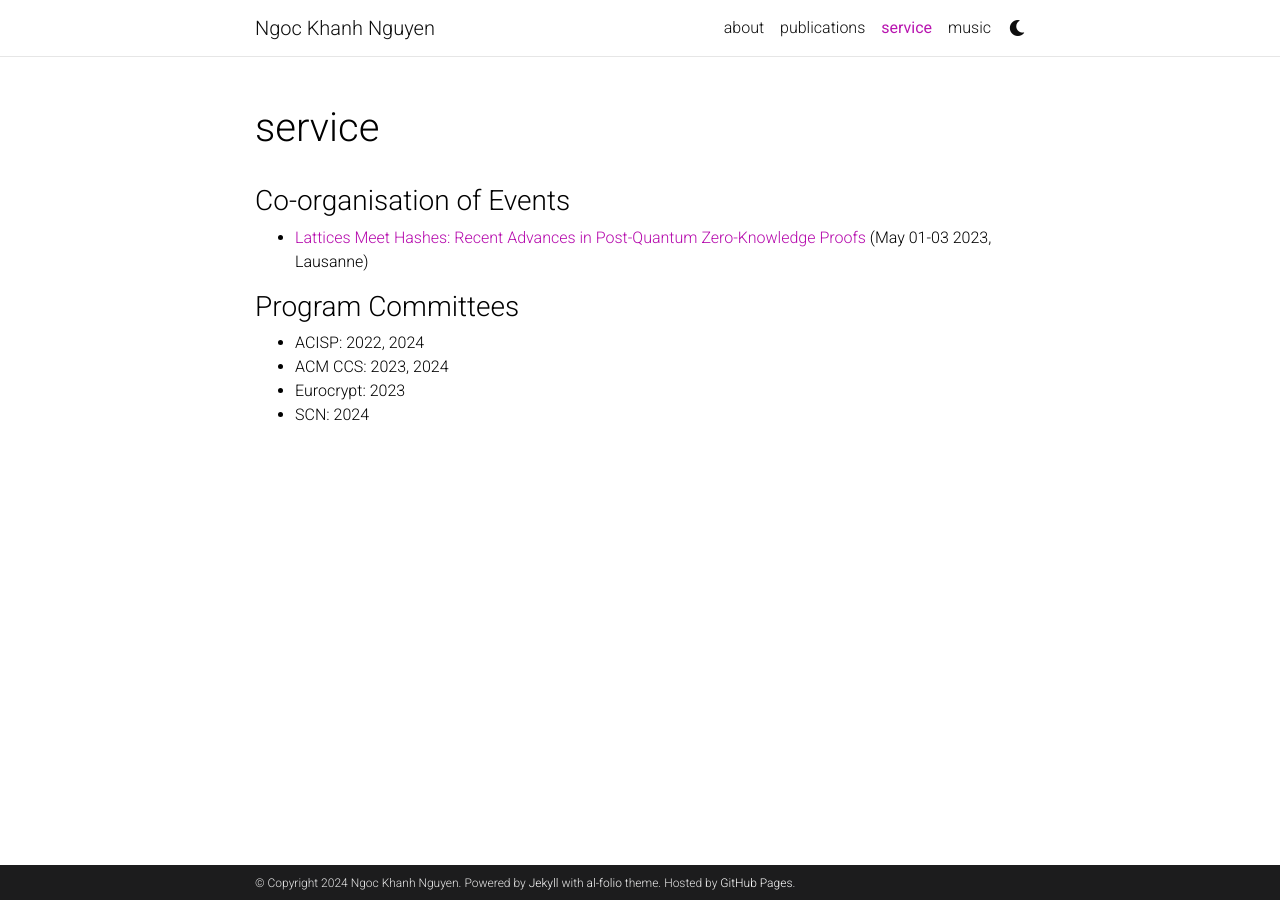
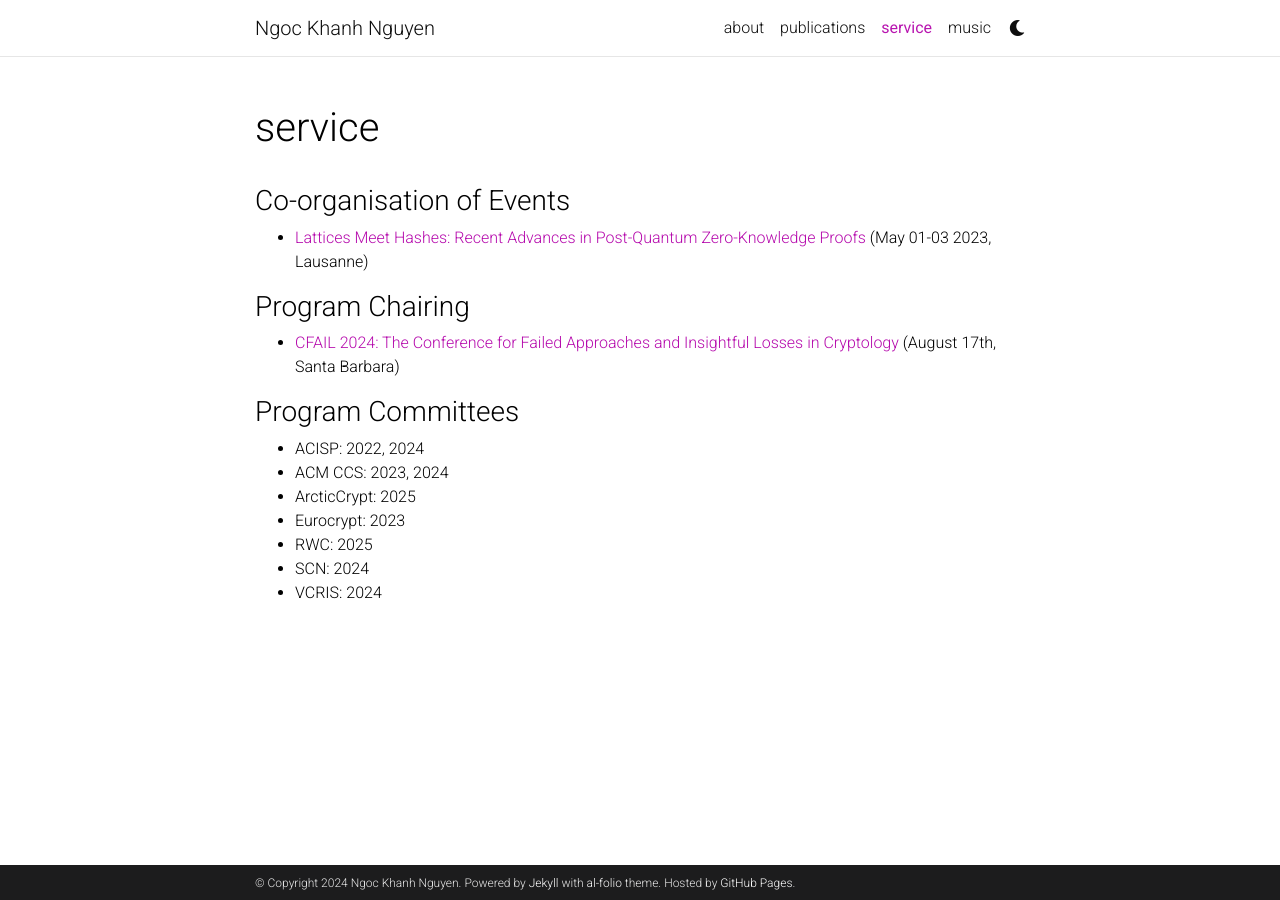
Before and after one commit to khanhcrypto/khanhcrypto.github.io, a Jekyll site: the page built from _pages/service.md, in a window 1280 px wide. Built offline with Jekyll 4.4.1, drawn with Linux system fonts in a browser that asks for light colours; comment, search, counter and statistics services are not loaded; a style sheet for code colours, icons or effects is not loaded.

Commit message:
Update service.md

```diff
--- a/_pages/service.md
+++ b/_pages/service.md
@@ -14,12 +14,22 @@ nav_order: 2
   </ul>
 </div>
 
+<h3> Program Chairing </h3>
+<div>
+  <ul>
+    <li><a href="https://www.cfail.org/"> CFAIL 2024: The Conference for Failed Approaches and Insightful Losses in Cryptology </a> (August 17th, Santa Barbara)</li>
+  </ul>
+</div>
+
 <h3> Program Committees </h3>
 <div>
   <ul>
     <li>ACISP: 2022, 2024</li>
     <li>ACM CCS: 2023, 2024</li>
+    <li>ArcticCrypt: 2025</li>
     <li>Eurocrypt: 2023</li>
+    <li>RWC: 2025</li>
     <li>SCN: 2024</li>
+    <li>VCRIS: 2024</li>
   </ul>
 </div>
```
